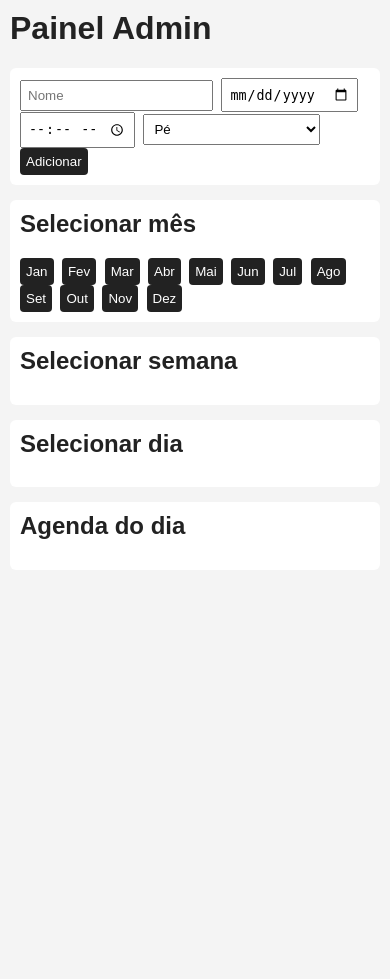
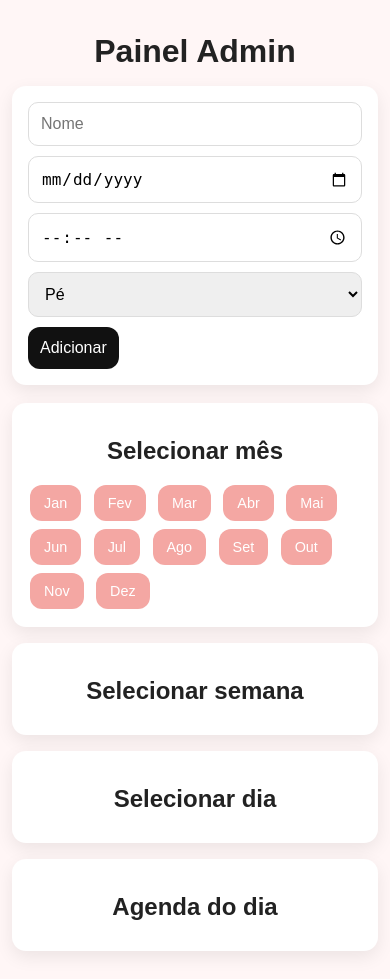
Before and after one commit to wessil170/agenda-nails-api, a FastAPI app: page /admin in a window 390 px wide. Before the commit the page ends 539 px from the top, so only its background shows below. Run offline with FastAPI, Linux system fonts and the light colour scheme; data comes from the database, SQL or seed files in the repository.

Commit message:
teste css admin mobile

```diff
--- a/static/style.css
+++ b/static/style.css
@@ -4,10 +4,19 @@
 
 body {
   margin: 0;
-  padding: 10px;
+  padding: 16px;
   font-family: Arial, sans-serif;
-  background: #f4f4f4;
+  background: #fff6f6;
   color: #222;
+}
+
+/* ======================
+   TÍTULOS
+   ====================== */
+
+h1, h2 {
+  text-align: center;
+  margin-bottom: 16px;
 }
 
 /* ======================
@@ -16,65 +25,107 @@ body {
 
 form {
   background: #fff;
-  padding: 10px;
-  border-radius: 6px;
-  margin-bottom: 15px;
+  padding: 16px;
+  border-radius: 14px;
+  margin-bottom: 18px;
+  box-shadow: 0 6px 18px rgba(0,0,0,0.08);
 }
 
-input,
-select,
-button {
-  padding: 6px;
-  margin-right: 4px;
+input, select {
+  width: 100%;
+  padding: 12px;
+  margin-bottom: 10px;
+  border-radius: 10px;
+  border: 1px solid #ddd;
+  font-size: 1rem;
 }
 
 button {
-  background: #222;
+  padding: 12px;
+  border-radius: 12px;
+  border: none;
+  background: #111;
   color: #fff;
-  border: none;
-  border-radius: 4px;
+  font-size: 1rem;
   cursor: pointer;
 }
 
 /* ======================
-   SEÇÕES
+   SEÇÕES (ADMIN)
    ====================== */
 
 section {
   background: #fff;
-  padding: 10px;
-  border-radius: 6px;
-  margin-bottom: 15px;
-}
-
-h1, h2, h3 {
-  margin-top: 0;
+  padding: 14px;
+  border-radius: 14px;
+  margin-bottom: 16px;
+  box-shadow: 0 6px 18px rgba(0,0,0,0.08);
 }
 
 /* ======================
-   LISTAS / AGENDA
+   BOTÕES DE MÊS / SEMANA / DIA
+   ====================== */
+
+.month-btn,
+.week-btn,
+.day-btn {
+  background: #f4a7a3;
+  color: #fff;
+  border: none;
+  border-radius: 12px;
+  padding: 10px 14px;
+  margin: 4px;
+  font-size: 0.9rem;
+  cursor: pointer;
+}
+
+.month-btn.active,
+.week-btn.active,
+.day-btn.active {
+  background: #111;
+}
+
+/* ======================
+   LISTA DA AGENDA
    ====================== */
 
 ul {
   list-style: none;
-  padding-left: 0;
+  padding: 0;
+  margin: 0;
 }
 
 li {
-  padding: 6px 0;
   display: flex;
   justify-content: space-between;
   align-items: center;
+  padding: 10px;
+  margin-bottom: 8px;
+  background: #fff;
+  border-radius: 12px;
+  box-shadow: 0 4px 12px rgba(0,0,0,0.06);
 }
 
 /* botão cancelar */
 li button {
-  background: #e74c3c;
+  width: 34px;
+  height: 34px;
   border-radius: 50%;
-  width: 28px;
-  height: 28px;
-  font-size: 14px;
-  padding: 0;
+  background: #f46b6b;
+  color: #fff;
+  border: none;
+  font-size: 0.9rem;
+  cursor: pointer;
+}
+
+/* ======================
+   MOBILE
+   ====================== */
+
+@media (max-width: 768px) {
+  body {
+    padding: 12px;
+  }
 }
 
 .admin-old-content {
```
